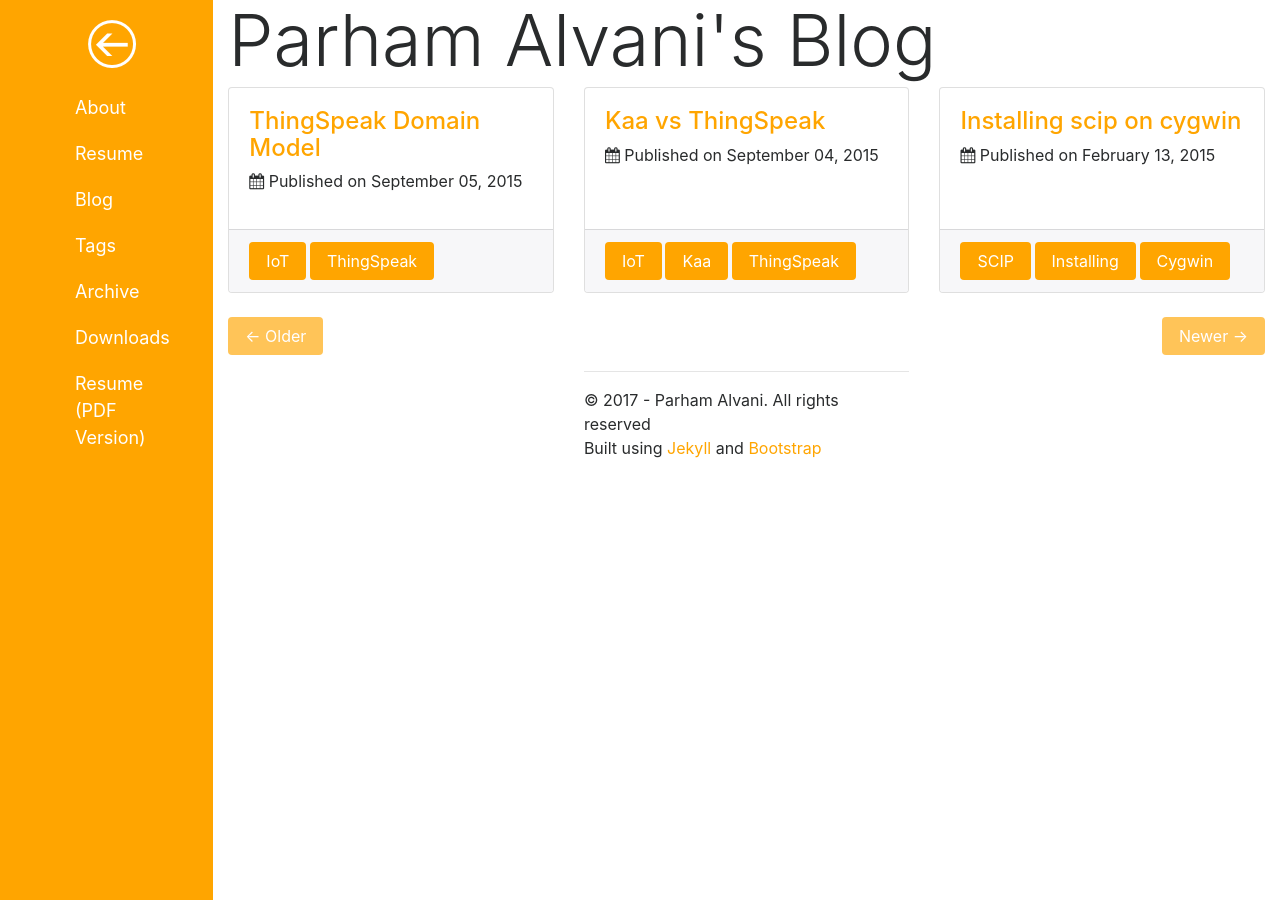
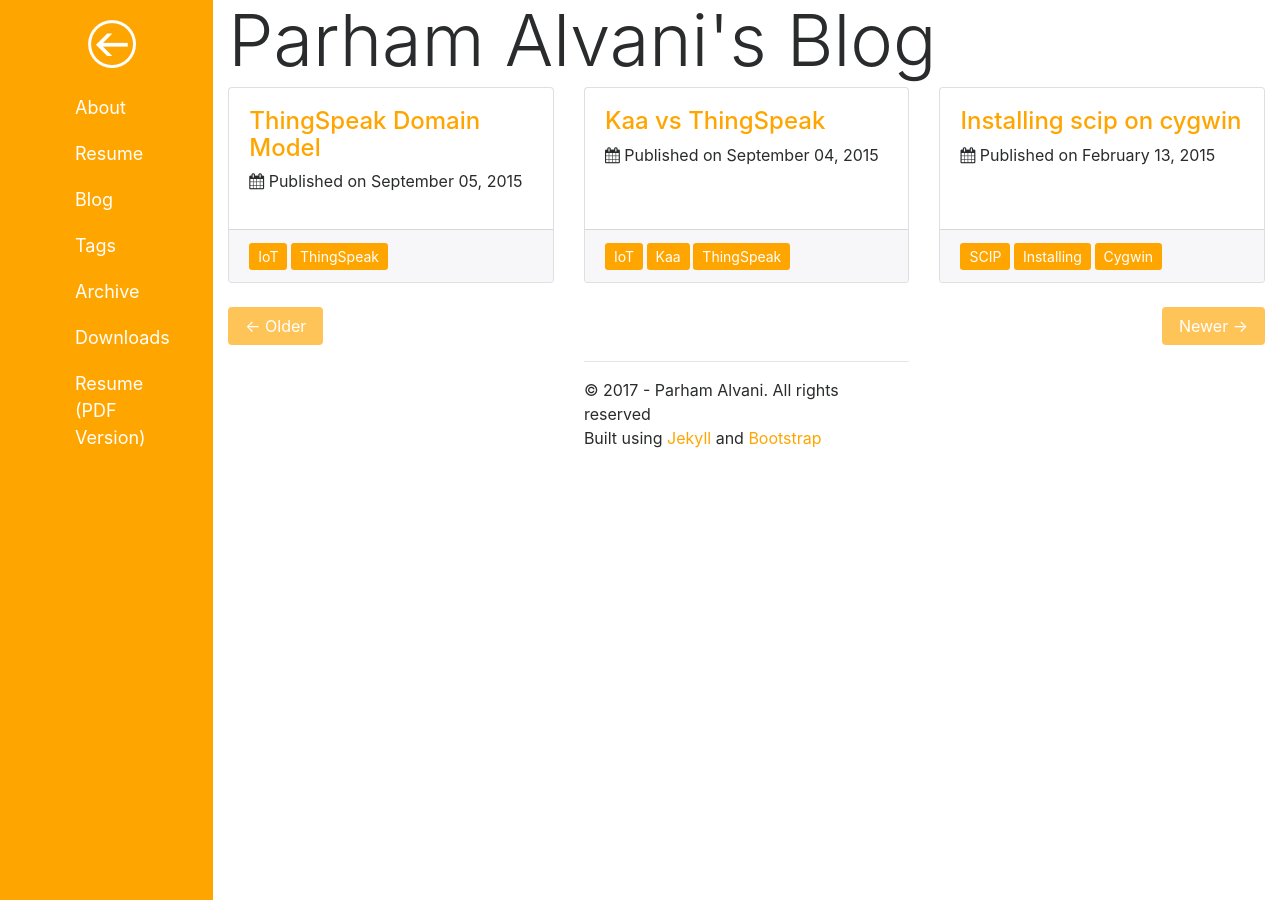
Before and after one commit to 1995parham/1995parham.github.io, a Jekyll site: the page built from blog/index.html, in a window 1280 px wide. Built offline with Jekyll 4.4.1, drawn with Linux system fonts in a browser that asks for light colours; the list of posts is cut into pages by our own code; comment, search, counter and statistics services are not loaded.

Commit message:
Blog page was improved.

```diff
--- a/blog/index.html
+++ b/blog/index.html
@@ -18,7 +18,7 @@
         {% if post.tags %}
           {% for tag in post.tags %}
             <small class="text-muted">
-              <a href="/tags/{{tag}}" class="btn btn-orange" role="button">{{tag}}</a>
+              <a href="/tags/{{tag}}" class="btn btn-sm btn-orange" role="button">{{tag}}</a>
             </small>
           {% endfor %}
         {% else %}
```
